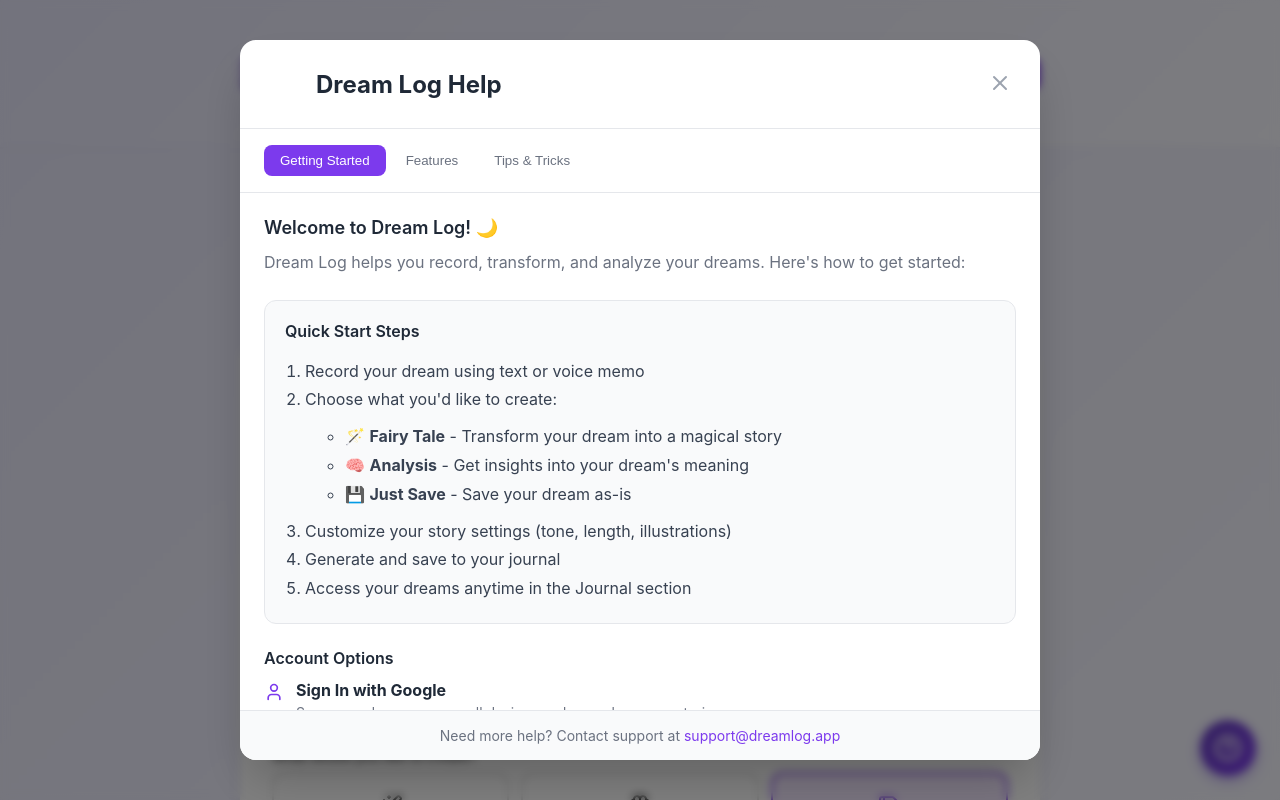
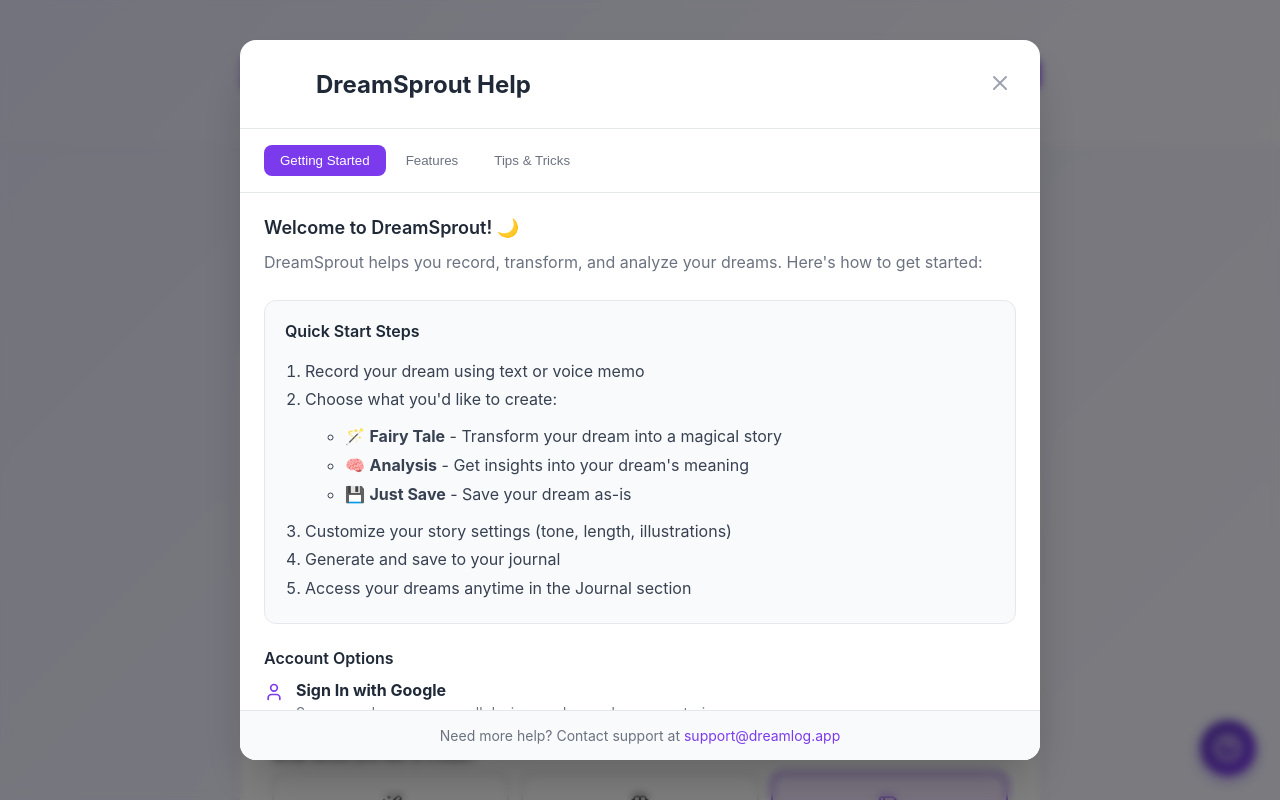
Before and after one commit to timfmjones/dream-journal, a React (Vite) app in the folder dream-log-frontend/: page / in a window 1280 px wide. Both pictures are taken after a click on the button "Open help menu". Shown: the top 800 px of the page. Built offline with nearby package versions, Linux system fonts and the light colour scheme; no server answers.

Commit message:
rename: DreamSprout

```diff
--- a/dream-log-frontend/src/components/AuthModal.tsx
+++ b/dream-log-frontend/src/components/AuthModal.tsx
@@ -116,7 +116,7 @@
           {/* Title */}
           <div style={{ marginBottom: '24px' }}>
             <h2 style={{ fontSize: '24px', fontWeight: 'bold', color: '#1F2937', marginBottom: '8px', margin: 0 }}>
-              Welcome to Dream Log
+              Welcome to DreamSprout
             </h2>
             <p style={{ color: '#6B7280', margin: 0 }}>
               Sign in to save your dreams across devices
--- a/dream-log-frontend/src/components/HelpModal.tsx
+++ b/dream-log-frontend/src/components/HelpModal.tsx
@@ -71,7 +71,7 @@
               color: '#1F2937',
               margin: 0
             }}>
-              Dream Log Help
+              DreamSprout Help
             </h2>
           </div>
 
@@ -150,10 +150,10 @@
                   marginBottom: '12px',
                   margin: '0 0 12px 0'
                 }}>
-                  Welcome to Dream Log! 🌙
+                  Welcome to DreamSprout! 🌙
                 </h3>
                 <p style={{ color: '#6B7280', lineHeight: '1.6', margin: 0 }}>
-                  Dream Log helps you record, transform, and analyze your dreams. Here's how to get started:
+                  DreamSprout helps you record, transform, and analyze your dreams. Here's how to get started:
                 </p>
               </div>
 
@@ -369,7 +369,7 @@
                   </h4>
                   <p style={{ margin: 0, color: '#6B7280', fontSize: '14px', lineHeight: '1.5' }}>
                     Set your default story preferences, manage your account, view statistics,
-                    and export your dream data. Make Dream Log work the way you want it to.
+                    and export your dream data. Make DreamSprout work the way you want it to.
                   </p>
                 </div>
               </div>
--- a/dream-log-frontend/src/components/common/Logo.tsx
+++ b/dream-log-frontend/src/components/common/Logo.tsx
@@ -50,7 +50,7 @@
           lineHeight: 1.2,
           textAlign: orientation === 'vertical' ? 'center' : 'left'
         }}>
-          DREAM LOG
+          DreamSprout
         </div>
       )}
     </div>
--- a/dream-log-frontend/src/components/settings/SettingsView.tsx
+++ b/dream-log-frontend/src/components/settings/SettingsView.tsx
@@ -322,7 +322,7 @@
         <div className="settings-section" style={{ borderBottom: 'none' }}>
           <h3>About</h3>
           <p style={{ fontSize: '14px', color: '#666', lineHeight: '1.6', marginBottom: '16px' }}>
-            Dream Log transforms your dreams into magical fairy tales and provides insightful analysis using AI.
+            DreamSprout transforms your dreams into magical fairy tales and provides insightful analysis using AI.
             Record your dreams through text or voice, discuss to generate a fairy tale with or without illustrations,
             get dream analysis, or simply save your dream for later.
           </p>
```
